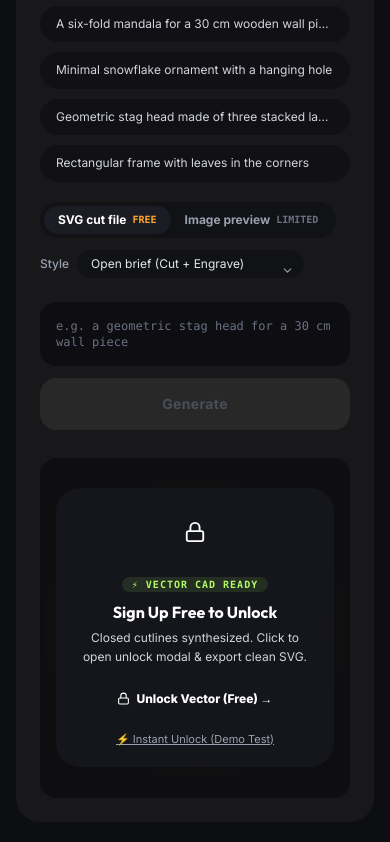
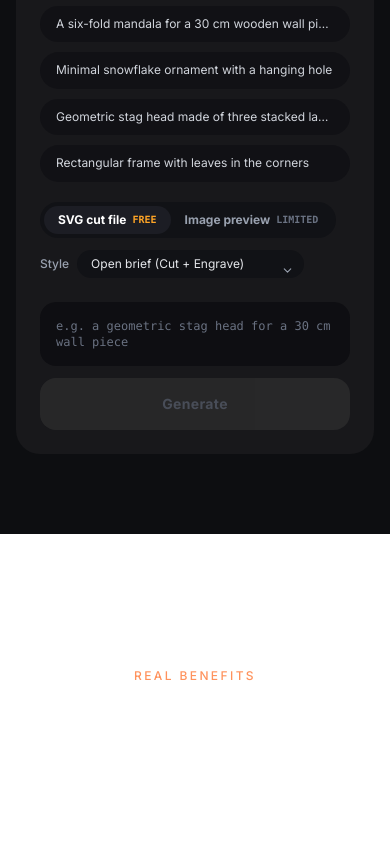
Before and after one commit to anouar1990/0machine-landing, a Next.js app: page / in a window 390 px wide. Shown: the part 9349-10191 px from the top of the page. Built offline with nearby package versions, Linux system fonts and the light colour scheme; no server answers.

Commit message:
refactor(landing): completely remove bulky beige wood canvas from LaserAiSection

```diff
--- a/app/components/LaserAiSection.js
+++ b/app/components/LaserAiSection.js
@@ -38,39 +38,6 @@ const REFERENCE_PILLS = [
   },
 ];
 
-// High-quality laser cut SVG preview (Mandala with LightBurn cut and engrave layers)
-const DEFAULT_PREVIEW_SVG = `<svg xmlns="http://www.w3.org/2000/svg" viewBox="0 0 400 400" width="100%" height="100%">
-  <!-- Outer Closed Perimeter Cutline (LightBurn C00 Red Hairline) -->
-  <circle cx="200" cy="200" r="185" fill="none" stroke="#EF4444" stroke-width="2" class="cut" />
-  <circle cx="200" cy="200" r="172" fill="none" stroke="#1A1108" stroke-width="1.5" class="engrave" />
-
-  <!-- Sacred 6-Fold Geometry Engraved Pattern (LightBurn C01 Burnt Wood) -->
-  <g class="engrave" fill="#1A1108" fill-opacity="0.85">
-    <circle cx="200" cy="200" r="28" fill="#1A1108" />
-    <circle cx="200" cy="200" r="38" fill="none" stroke="#1A1108" stroke-width="1.5" />
-    <!-- 6 Petals -->
-    <path d="M 200,85 Q 242,148 200,200 Q 158,148 200,85 Z" />
-    <path d="M 200,315 Q 242,252 200,200 Q 158,252 200,315 Z" />
-    <path d="M 100,142 Q 163,122 200,200 Q 137,222 100,142 Z" />
-    <path d="M 300,258 Q 237,278 200,200 Q 263,178 300,258 Z" />
-    <path d="M 100,258 Q 137,178 200,200 Q 163,278 100,258 Z" />
-    <path d="M 300,142 Q 263,222 200,200 Q 237,122 300,142 Z" />
-  </g>
-  <!-- Decorative Rings & Star Points -->
-  <g stroke="#1A1108" stroke-width="1.2" fill="none" class="engrave">
-    <circle cx="200" cy="200" r="148" stroke-dasharray="6,4" />
-    <circle cx="200" cy="200" r="118" />
-    <circle cx="200" cy="200" r="72" stroke-dasharray="4,3" />
-    <!-- Inner geometric diamonds -->
-    <polygon points="200,105 215,145 200,185 185,145" fill="#1A1108" fill-opacity="0.7" />
-    <polygon points="200,295 215,255 200,215 185,255" fill="#1A1108" fill-opacity="0.7" />
-    <polygon points="118,152 158,162 188,192 148,182" fill="#1A1108" fill-opacity="0.7" />
-    <polygon points="282,248 242,238 212,208 252,218" fill="#1A1108" fill-opacity="0.7" />
-    <polygon points="118,248 148,218 188,208 158,238" fill="#1A1108" fill-opacity="0.7" />
-    <polygon points="282,152 252,182 212,192 242,162" fill="#1A1108" fill-opacity="0.7" />
-  </g>
-</svg>`;
-
 export default function LaserAiSection() {
   const [customPrompt, setCustomPrompt] = useState("");
   const [activeMode, setActiveMode] = useState("cut-engrave");
@@ -80,9 +47,9 @@ export default function LaserAiSection() {
   const [progressStage, setProgressStage] = useState("");
   const [genError, setGenError] = useState(null);
 
-  // Current SVG design displayed in the viewport (initialized with default so blur & unlock are immediately visible)
-  const [currentSvg, setCurrentSvg] = useState(DEFAULT_PREVIEW_SVG);
-  const [currentPromptTitle, setCurrentPromptTitle] = useState("A six-fold mandala for a 30 cm wooden wall piece");
+  // Current SVG design displayed in the viewport (initialized to null so no ugly box is shown)
+  const [currentSvg, setCurrentSvg] = useState(null);
+  const [currentPromptTitle, setCurrentPromptTitle] = useState("");
 
   // Auth & Unlock state: strictly locked by default so the blur & unlock card are always active
   const [mounted, setMounted] = useState(false);
@@ -516,87 +483,6 @@ export default function LaserAiSection() {
               </div>
             </motion.div>
           )}
-
-          {/* ========================================================================= */}
-          {/* VECTOR RESULT VIEWPORT (BLURRED "FLOW" + UNLOCK TEASER BUTTON)            */}
-          {/* ========================================================================= */}
-          {currentSvg && (
-            <div className="pt-2">
-              <div className="relative rounded-2xl overflow-hidden border border-[#CBB28D] bg-gradient-to-br from-[#F6EEDC] via-[#ECE1C8] to-[#E2D2B5] min-h-[340px] sm:min-h-[380px] flex items-center justify-center p-6 shadow-2xl">
-                {/* CAD Grid Backdrop */}
-                <div className="absolute inset-0 grid-pattern opacity-20 pointer-events-none" />
-
-                {/* SVG Canvas with conditional blur ("flow hta ytsejel") */}
-                <div
-                  id="laser-svg-canvas"
-                  style={{
-                    filter: !isUnlocked ? "blur(14px) brightness(0.95)" : "none",
-                    pointerEvents: !isUnlocked ? "none" : "auto",
-                    userSelect: !isUnlocked ? "none" : "auto",
-                    transition: "filter 0.5s ease-in-out",
-                  }}
-                  className="w-full h-full max-h-[320px] flex items-center justify-center relative z-10 [&>svg]:max-w-full [&>svg]:max-h-full [&>svg]:w-auto [&>svg]:h-auto [&_.engrave]:fill-[#1A1108] [&_.cut]:stroke-[#EF4444] drop-shadow-[0_4px_12px_rgba(40,25,12,0.35)]"
-                  dangerouslySetInnerHTML={{ __html: currentSvg }}
-                />
-
-                {/* =================================================================== */}
-                {/* OVERLAY TEASER CARD ON BLURRED CANVAS (OPENS FULL POPUP MODAL)      */}
-                {/* =================================================================== */}
-                {!isUnlocked && (
-                  <div
-                    onClick={() => setShowAuthModal(true)}
-                    className="absolute inset-0 z-20 flex items-center justify-center p-4 bg-black/40 backdrop-blur-[2px] cursor-pointer group"
-                  >
-                    <motion.div
-                      initial={{ scale: 0.95, opacity: 0 }}
-                      animate={{ scale: 1, opacity: 1 }}
-                      transition={{ duration: 0.25 }}
-                      className="text-center p-5 sm:p-6 rounded-3xl bg-[#16181D]/95 border border-[#FE7733]/40 shadow-2xl space-y-3.5 max-w-xs backdrop-blur-xl group-hover:scale-105 transition-all"
-                    >
-                      <div className="w-12 h-12 mx-auto rounded-2xl bg-gradient-to-br from-[#FE7733] to-[#FF8F50] flex items-center justify-center text-white shadow-lg shadow-[#FE7733]/30">
-                        <Lock size={22} />
-                      </div>
-
-                      <div>
-                        <span className="text-[10px] font-mono font-extrabold uppercase tracking-widest text-[#B1FA63] px-2.5 py-0.5 rounded-full bg-[#B1FA63]/10 border border-[#B1FA63]/20">
-                          ⚡ Vector CAD Ready
-                        </span>
-                        <h3 className="text-base font-bold text-white mt-1.5 font-[Outfit]">
-                          Sign Up Free to Unlock
-                        </h3>
-                        <p className="text-xs text-gray-300 mt-1 leading-relaxed">
-                          Closed cutlines synthesized. Click to open unlock modal & export clean SVG.
-                        </p>
-                      </div>
-
-                      <button
-                        type="button"
-                        onClick={(e) => {
-                          e.stopPropagation();
-                          setShowAuthModal(true);
-                        }}
-                        className="w-full py-2.5 px-4 rounded-xl bg-gradient-to-r from-[#FE7733] to-[#FF8F50] hover:brightness-110 text-white font-extrabold text-xs shadow-lg shadow-[#FE7733]/25 transition-all flex items-center justify-center gap-1.5 cursor-pointer"
-                      >
-                        <Lock size={13} />
-                        <span>Unlock Vector (Free) →</span>
-                      </button>
-
-                      <button
-                        type="button"
-                        onClick={(e) => {
-                          e.stopPropagation();
-                          setIsUnlocked(true);
-                        }}
-                        className="text-[11px] text-gray-400 hover:text-[#B1FA63] underline cursor-pointer transition-colors block mx-auto"
-                      >
-                        ⚡ Instant Unlock (Demo Test)
-                      </button>
-                    </motion.div>
-                  </div>
-                )}
-              </div>
-            </div>
-          )}
         </div>
       </div>
 
```
Also changed, not shown: 1 other file (tests, documents, lock files or other folders).
